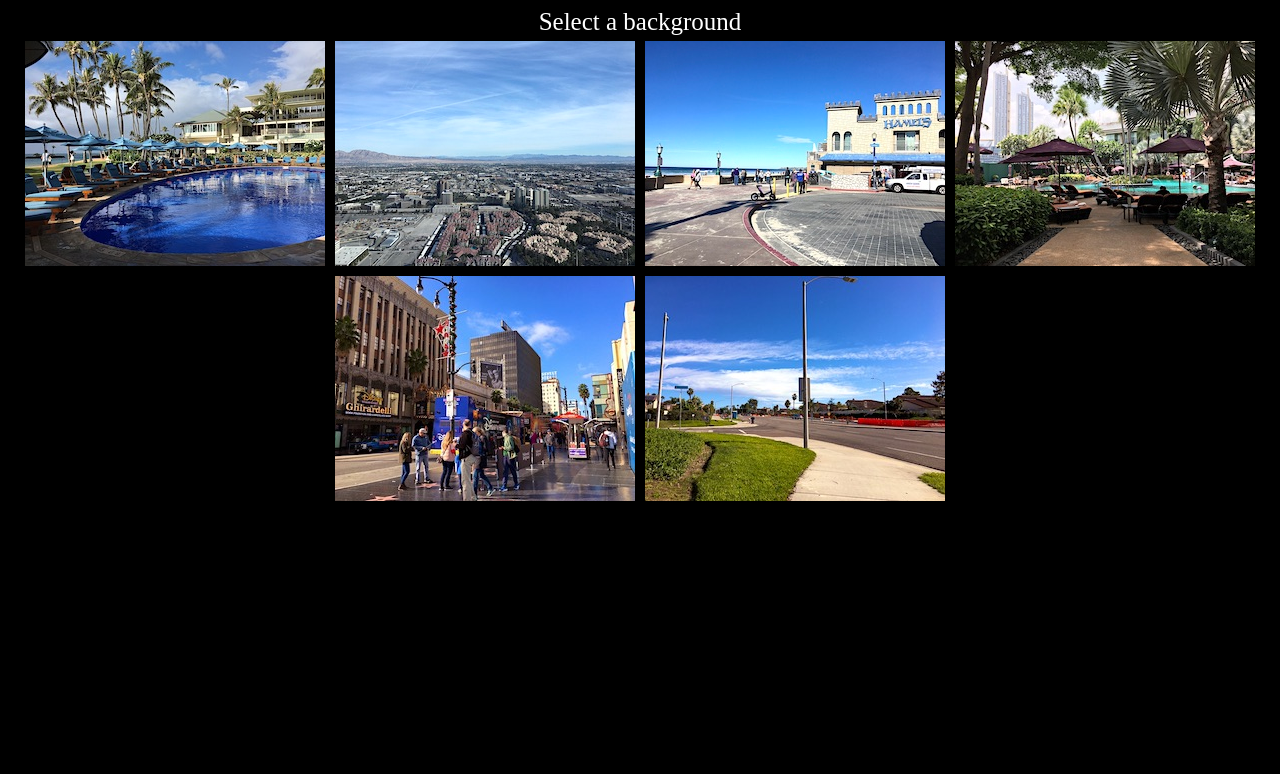
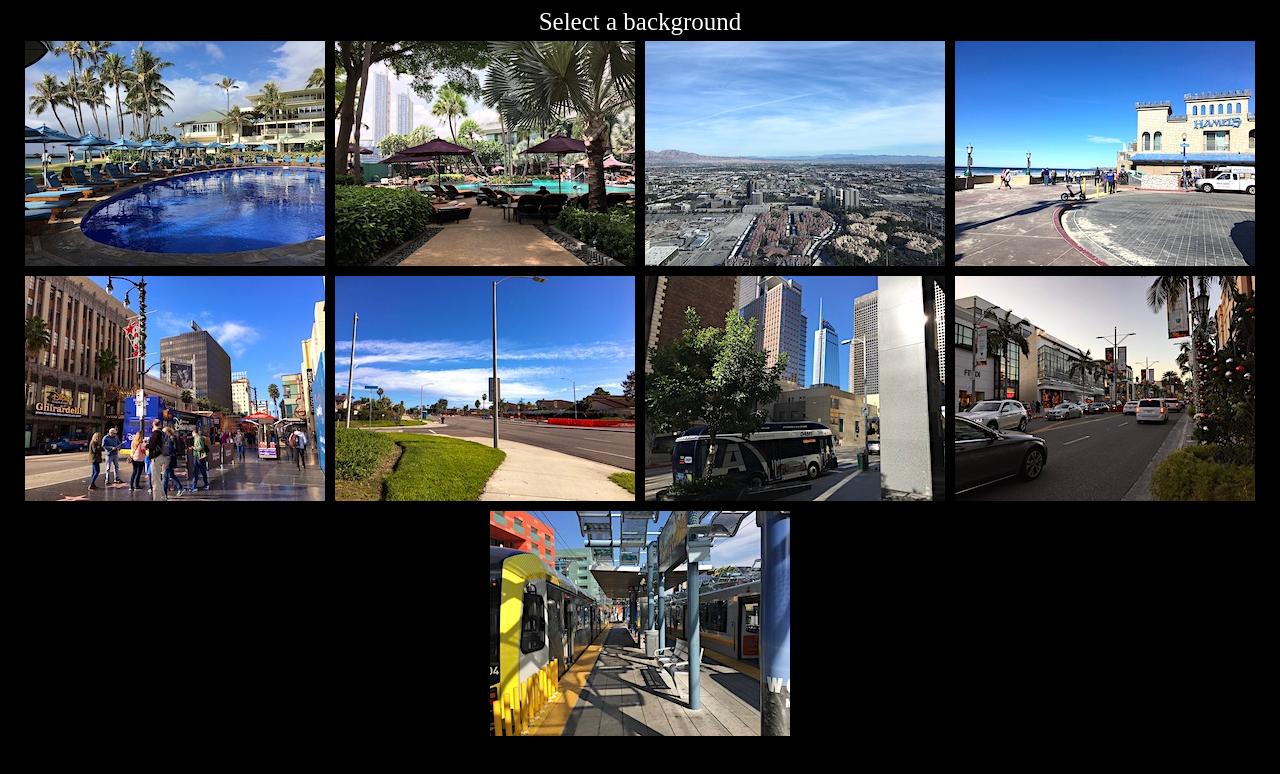
Before and after one commit to yoshiyukinakai/selfie, a plain HTML site: page index.html in a window 1280 px wide. Drawn offline with Linux system fonts and the light colour scheme.

Commit message:
Added three more background images

```diff
--- a/index.html
+++ b/index.html
@@ -18,7 +18,17 @@
   </body>
   <script>
     // Background locations
-    const locations = ["kahala", "lasvegas", "missionbeach", "bangkok", "hollywood", "chulavista"];
+    const locations = [
+      "kahala",
+      "bangkok",
+      "lasvegas",
+      "missionbeach",
+      "hollywood",
+      "chulavista",
+      "losangeles",
+      "rodeodrive",
+      "santamonica"
+    ];
     // Show thumbnails linked to selfie app
     const images = document.getElementById('images');
     for (i = 0; i < locations.length; i++) {
```
Also changed, not shown: img/losangeles.jpg (added), img/losangeles_thumb.jpg (added), img/rodeodrive.jpg (added), img/rodeodrive_thumb.jpg (added), img/santamonica.jpg (added), img/santamonica_thumb.jpg (added).
